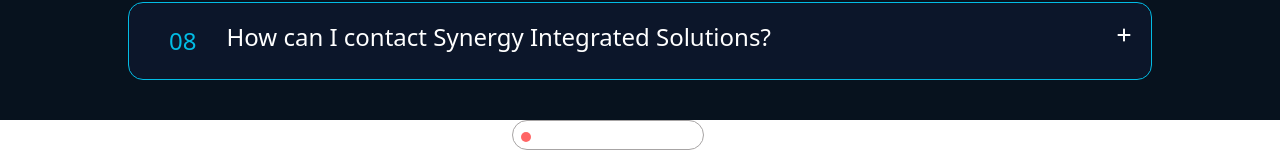
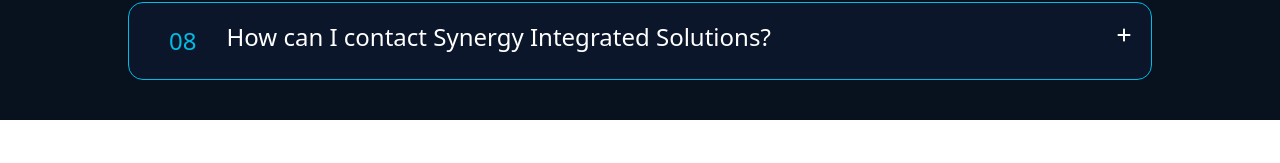
Before and after one commit to AbdulGhaffar-coder1/Synergy-Integrated-Solution, a plain HTML site: page index.html in a window 1280 px wide. Shown: the part 7372-7535 px from the top of the page. After the commit the page ends 7492 px from the top, so only its background shows below. Drawn offline with nearby package versions, Linux system fonts and the light colour scheme.

```diff
--- a/index.html
+++ b/index.html
@@ -1099,18 +1099,7 @@
 </section>
 
 
-<section class="ctas">
 
-   <p class="cap-top cta-top"><span class="red-dot"> </span>Let's Work Together</p>
-
-
-
-
-
-
-
-
-</section>
 
 
 
```
